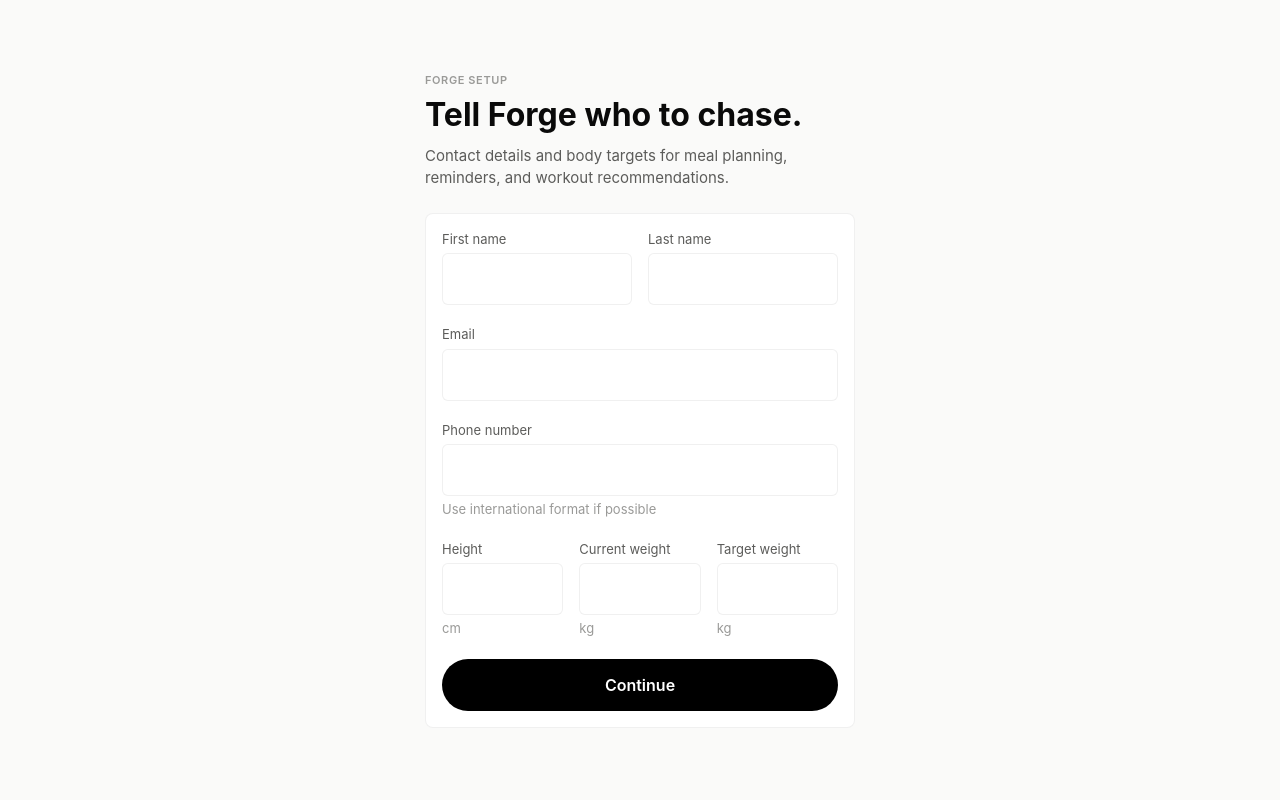
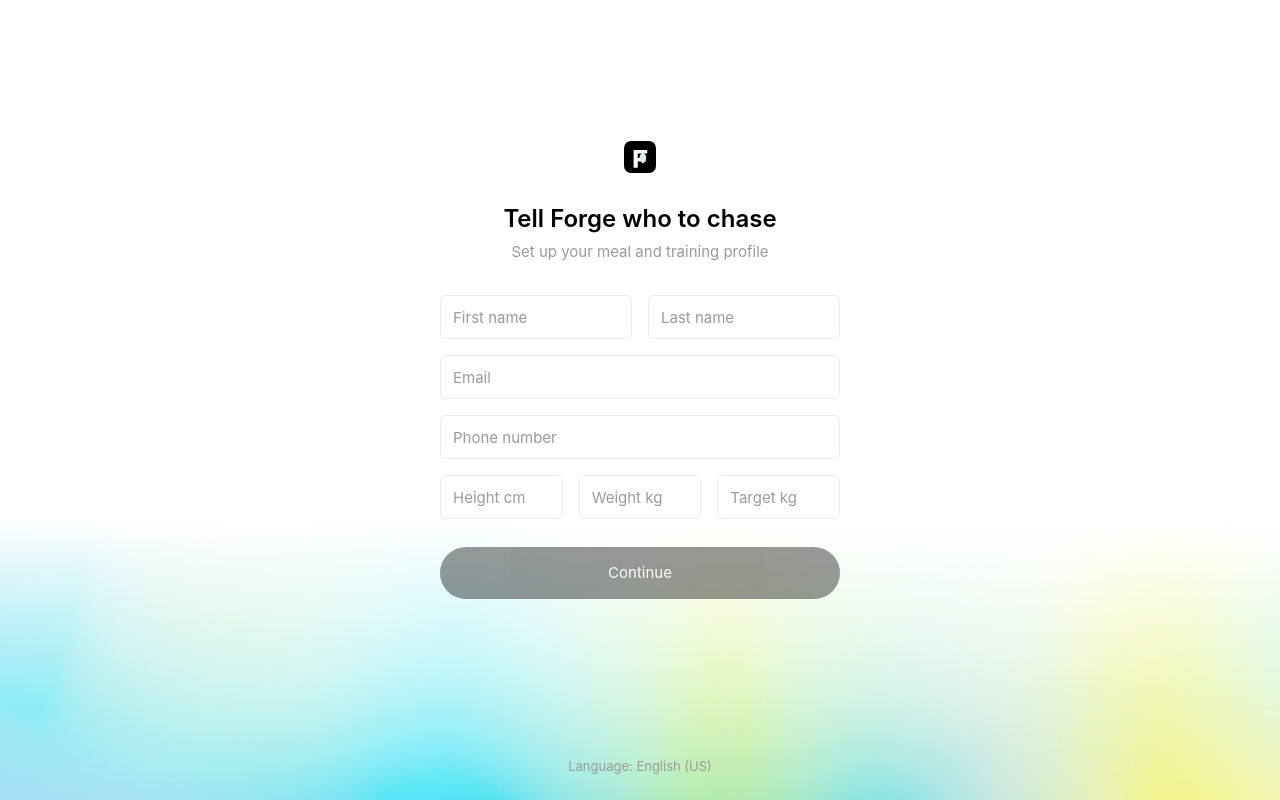
Before and after one commit to olusegun-adeniyi/Workout---meal-planner, a Next.js app: page / in a window 1280 px wide. Built offline with nearby package versions, Linux system fonts and the light colour scheme.

Commit message:
Update signup page visual design

```diff
--- a/app/globals.css
+++ b/app/globals.css
@@ -21,7 +21,7 @@
   --color-surface-overlay:  rgba(10, 10, 10, 0.50);
 
   /* Text */
-  --color-text-primary:   #0a0a0a;
+  --color-text-primary:   #8D8B94;
   --color-text-secondary: #5c5c5a;
   --color-text-tertiary:  #9a9a98;
   --color-text-disabled:  #c4c4c2;
@@ -31,7 +31,7 @@
   --color-text-success:   #16a34a;
 
   /* Border */
-  --color-border-default:  rgba(10, 10, 10, 0.06);
+  --color-border-default:  #ebebeb;
   --color-border-strong:   rgba(10, 10, 10, 0.12);
   --color-border-focus:    #000000;
   --color-border-error:    #dc2626;
@@ -86,3 +86,25 @@
   -webkit-font-smoothing: antialiased;
   -moz-osx-font-smoothing: grayscale;
 }
+
+input[type='number']::-webkit-outer-spin-button,
+input[type='number']::-webkit-inner-spin-button {
+  margin: 0;
+  -webkit-appearance: none;
+}
+
+input[type='number'] {
+  -moz-appearance: textfield;
+}
+
+input:-webkit-autofill,
+input:-webkit-autofill:hover,
+input:-webkit-autofill:focus,
+textarea:-webkit-autofill,
+textarea:-webkit-autofill:hover,
+textarea:-webkit-autofill:focus {
+  -webkit-box-shadow: 0 0 0 1000px var(--color-surface-default) inset;
+  -webkit-text-fill-color: #000000;
+  caret-color: #000000;
+  transition: background-color 9999s ease-out;
+}
--- a/app/page.tsx
+++ b/app/page.tsx
@@ -1,9 +1,10 @@
 'use client'
 
 import { useMemo, useState } from 'react'
+import type { FormEvent, HTMLAttributes, HTMLInputTypeAttribute } from 'react'
 import { CheckCircle2 } from 'lucide-react'
 import Link from 'next/link'
-import { Button, Card, TextInput } from '@/components/component-library'
+import { Button } from '@/components/component-library'
 
 type FormValues = {
   firstName: string
@@ -25,6 +26,66 @@
   heightCm: '',
   currentWeightKg: '',
   targetWeightKg: '',
+}
+
+const fieldLabels: Record<keyof FormValues, string> = {
+  firstName: 'First name',
+  lastName: 'Last name',
+  email: 'Email',
+  phone: 'Phone number',
+  heightCm: 'Height',
+  currentWeightKg: 'Current weight',
+  targetWeightKg: 'Target weight',
+}
+
+function OnboardingField({
+  field,
+  value,
+  error,
+  type = 'text',
+  inputMode,
+  autoComplete,
+  placeholder,
+  onChange,
+}: {
+  field: keyof FormValues
+  value: string
+  error?: string
+  type?: HTMLInputTypeAttribute
+  inputMode?: HTMLAttributes<HTMLInputElement>['inputMode']
+  autoComplete?: string
+  placeholder?: string
+  onChange: (value: string) => void
+}) {
+  const id = `onboarding-${field}`
+  const isNumeric = type === 'number'
+
+  return (
+    <div>
+      <label className="sr-only" htmlFor={id}>
+        {fieldLabels[field]}
+      </label>
+      <div className="relative">
+        <input
+          id={id}
+          type={isNumeric ? 'text' : type}
+          inputMode={inputMode}
+          autoComplete={autoComplete}
+          value={value}
+          placeholder={placeholder ?? fieldLabels[field]}
+          aria-invalid={!!error}
+          aria-describedby={error ? `${id}-error` : undefined}
+          onChange={(event) => onChange(event.target.value)}
+          className="h-11 w-full rounded-[var(--radius-md)] border border-[var(--color-border-default)] bg-[var(--color-surface-default)] px-3 text-[15px] text-black outline-none transition-all placeholder:text-[var(--color-text-tertiary)] hover:border-[var(--color-border-strong)] focus:border-[var(--color-action-primary)] focus:ring-1 focus:ring-[var(--color-action-primary)]"
+        />
+      </div>
+      {error && (
+        <p id={`${id}-error`} className="mt-1 px-4 text-[12px] text-[var(--color-state-error)]">
+          {error}
+        </p>
+      )}
+    </div>
+  )
 }
 
 function validate(values: FormValues): FormErrors {
@@ -73,6 +134,8 @@
     return [values.firstName.trim(), values.lastName.trim()].filter(Boolean).join(' ')
   }, [values.firstName, values.lastName])
 
+  const isFormFilled = Object.values(values).every((value) => value.trim().length > 0)
+
   function updateField(field: keyof FormValues, value: string) {
     setValues((current) => ({ ...current, [field]: value }))
     setErrors((current) => ({ ...current, [field]: undefined }))
@@ -80,7 +143,7 @@
     setSubmitted(false)
   }
 
-  async function handleSubmit(event: React.FormEvent<HTMLFormElement>) {
+  async function handleSubmit(event: FormEvent<HTMLFormElement>) {
     event.preventDefault()
     const nextErrors = validate(values)
     setErrors(nextErrors)
@@ -132,87 +195,90 @@
   }
 
   return (
-    <main className="min-h-screen bg-[var(--color-bg-primary)] px-4 py-8">
-      <div className="mx-auto flex min-h-[calc(100vh-64px)] w-full max-w-[430px] flex-col justify-center">
-        <div className="mb-6">
-          <p className="mb-2 text-[11px] font-semibold uppercase tracking-[0.6px] text-[var(--color-text-tertiary)]">
-            Forge setup
-          </p>
-          <h1 className="text-[32px] font-bold leading-[36px] text-[var(--color-text-primary)]">
-            Tell Forge who to chase.
+    <main className="min-h-screen bg-[#F6F5F3] bg-[url('/images/desktop-background.png')] bg-cover bg-center bg-no-repeat">
+      <div className="flex min-h-screen flex-col items-center px-6">
+        <section className="flex w-full max-w-[400px] flex-1 flex-col justify-center pb-[12vh] pt-[10vh]">
+          <img
+            src="/icons/forge-icon.svg"
+            alt=""
+            className="mx-auto mb-8 h-8 w-8"
+          />
+
+          <div className="mb-8 text-center">
+            <h1 className="text-[24px] font-semibold leading-[28px] text-black">
+              Tell Forge who to chase
             </h1>
-          <p className="mt-3 text-[15px] leading-[22px] text-[var(--color-text-secondary)]">
-            Contact details and body targets for meal planning, reminders, and workout recommendations.
+            <p className="mt-2 text-[15px] font-normal leading-[22px] text-[var(--color-text-tertiary)]">
+              Set up your meal and training profile
             </p>
           </div>
 
-        <Card className="p-4">
-          <form className="flex flex-col gap-5" onSubmit={handleSubmit} noValidate>
+          <form className="flex flex-col gap-4" onSubmit={handleSubmit} noValidate>
             <div className="grid grid-cols-1 gap-4 sm:grid-cols-2">
-              <TextInput
-                label="First name"
+              <OnboardingField
+                field="firstName"
                 autoComplete="given-name"
                 value={values.firstName}
                 error={errors.firstName}
-                onChange={(event) => updateField('firstName', event.target.value)}
+                onChange={(value) => updateField('firstName', value)}
               />
-              <TextInput
-                label="Last name"
+              <OnboardingField
+                field="lastName"
                 autoComplete="family-name"
                 value={values.lastName}
                 error={errors.lastName}
-                onChange={(event) => updateField('lastName', event.target.value)}
+                onChange={(value) => updateField('lastName', value)}
               />
             </div>
 
-            <TextInput
-              label="Email"
+            <OnboardingField
+              field="email"
               type="email"
               inputMode="email"
               autoComplete="email"
               value={values.email}
               error={errors.email}
-              onChange={(event) => updateField('email', event.target.value)}
+              onChange={(value) => updateField('email', value)}
             />
 
-            <TextInput
-              label="Phone number"
+            <OnboardingField
+              field="phone"
               type="tel"
               inputMode="tel"
               autoComplete="tel"
+              placeholder="Phone number"
               value={values.phone}
               error={errors.phone}
-              helperText="Use international format if possible"
-              onChange={(event) => updateField('phone', event.target.value)}
+              onChange={(value) => updateField('phone', value)}
             />
 
             <div className="grid grid-cols-1 gap-4 sm:grid-cols-3">
-              <TextInput
-                label="Height"
+              <OnboardingField
+                field="heightCm"
                 type="number"
                 inputMode="decimal"
+                placeholder="Height cm"
                 value={values.heightCm}
                 error={errors.heightCm}
-                helperText="cm"
-                onChange={(event) => updateField('heightCm', event.target.value)}
+                onChange={(value) => updateField('heightCm', value)}
               />
-              <TextInput
-                label="Current weight"
+              <OnboardingField
+                field="currentWeightKg"
                 type="number"
                 inputMode="decimal"
+                placeholder="Weight kg"
                 value={values.currentWeightKg}
                 error={errors.currentWeightKg}
-                helperText="kg"
-                onChange={(event) => updateField('currentWeightKg', event.target.value)}
+                onChange={(value) => updateField('currentWeightKg', value)}
               />
-              <TextInput
-                label="Target weight"
+              <OnboardingField
+                field="targetWeightKg"
                 type="number"
                 inputMode="decimal"
+                placeholder="Target kg"
                 value={values.targetWeightKg}
                 error={errors.targetWeightKg}
-                helperText="kg"
-                onChange={(event) => updateField('targetWeightKg', event.target.value)}
+                onChange={(value) => updateField('targetWeightKg', value)}
               />
             </div>
 
@@ -222,11 +288,10 @@
               </div>
             )}
 
-            <Button type="submit" loading={saving}>
+            <Button type="submit" loading={saving} disabled={!isFormFilled || saving} className="mt-3">
               Continue
             </Button>
           </form>
-        </Card>
 
           {submitted && (
             <div
@@ -250,6 +315,11 @@
               </div>
             </div>
           )}
+        </section>
+
+        <footer className="pb-6 text-center text-[13px] text-[var(--color-text-tertiary)]">
+          Language: English (US)
+        </footer>
       </div>
     </main>
   )
--- a/components/component-library.tsx
+++ b/components/component-library.tsx
@@ -335,8 +335,8 @@
     <button
       disabled={disabled || loading}
       className={cn(
-        'relative flex w-full items-center justify-center font-semibold transition-all',
-        isMd ? 'h-[52px] rounded-[var(--radius-pill)] px-6 text-[16px]' : 'h-9 rounded-[var(--radius-pill)] px-4 text-[14px]',
+        'relative flex w-full items-center justify-center font-normal transition-all',
+        isMd ? 'h-[52px] rounded-[var(--radius-pill)] px-6 text-[15px]' : 'h-9 rounded-[var(--radius-pill)] px-4 text-[15px]',
         BUTTON_VARIANTS[variant],
         className,
       )}
@@ -461,7 +461,7 @@
         aria-describedby={error ? errorId : undefined}
         aria-invalid={!!error}
         className={cn(
-          'h-[52px] w-full rounded-[var(--radius-md)] border bg-[var(--color-surface-default)] px-4 text-[15px] text-[var(--color-text-primary)] outline-none transition-all placeholder:text-[var(--color-text-tertiary)]',
+          'h-11 w-full rounded-[var(--radius-md)] border bg-[var(--color-surface-default)] px-2 text-[15px] text-black outline-none transition-all placeholder:text-[var(--color-text-tertiary)]',
           error
             ? 'border-[var(--color-state-error)] focus:ring-1 focus:ring-[var(--color-state-error)]'
             : 'border-[var(--color-border-default)] hover:border-[var(--color-border-strong)] focus:border-[var(--color-action-primary)] focus:ring-1 focus:ring-[var(--color-action-primary)]',
@@ -499,7 +499,7 @@
       <input
         type="search"
         value={value}
-        className="h-[52px] w-full rounded-[var(--radius-md)] border border-[var(--color-border-default)] bg-[var(--color-surface-default)] pl-11 pr-10 text-[15px] text-[var(--color-text-primary)] outline-none placeholder:text-[var(--color-text-tertiary)] hover:border-[var(--color-border-strong)] focus:border-[var(--color-action-primary)] focus:ring-1 focus:ring-[var(--color-action-primary)]"
+        className="h-11 w-full rounded-[var(--radius-md)] border border-[var(--color-border-default)] bg-[var(--color-surface-default)] pl-11 pr-10 text-[15px] text-black outline-none placeholder:text-[var(--color-text-tertiary)] hover:border-[var(--color-border-strong)] focus:border-[var(--color-action-primary)] focus:ring-1 focus:ring-[var(--color-action-primary)]"
         {...props}
       />
       {value && onClear && (
@@ -540,7 +540,7 @@
           maxLength={maxLength}
           aria-invalid={!!error}
           className={cn(
-            'w-full min-h-[96px] max-h-[200px] resize-none rounded-[var(--radius-md)] border bg-[var(--color-surface-default)] px-4 py-3 text-[15px] text-[var(--color-text-primary)] outline-none transition-all placeholder:text-[var(--color-text-tertiary)]',
+            'w-full min-h-[96px] max-h-[200px] resize-none rounded-[var(--radius-md)] border bg-[var(--color-surface-default)] px-4 py-3 text-[15px] text-black outline-none transition-all placeholder:text-[var(--color-text-tertiary)]',
             error
               ? 'border-[var(--color-state-error)] focus:ring-1 focus:ring-[var(--color-state-error)]'
               : 'border-[var(--color-border-default)] hover:border-[var(--color-border-strong)] focus:border-[var(--color-action-primary)] focus:ring-1 focus:ring-[var(--color-action-primary)]',
--- a/lib/tokens.ts
+++ b/lib/tokens.ts
@@ -31,7 +31,7 @@
   },
 
   text: {
-    primary: '#0a0a0a',   // All headings and body copy
+    primary: '#8D8B94',   // All headings and body copy
     secondary: '#5c5c5a', // Labels, meta, descriptions
     tertiary: '#9a9a98',  // Timestamps, placeholders, dimmed values
     disabled: '#c4c4c2',  // Disabled controls, inactive nav items
@@ -42,7 +42,7 @@
   },
 
   border: {
-    default: 'rgba(10, 10, 10, 0.06)',  // Cards, inputs at rest
+    default: '#ebebeb',                 // Cards, inputs at rest
     strong: 'rgba(10, 10, 10, 0.12)',   // Hovered cards, active inputs
     focus: '#000000',                   // Focused input ring (1px)
     error: '#dc2626',                   // Invalid input border
```
Also changed, not shown: public/images/desktop-background.png (added), 2 other files (tests, documents, lock files or other folders). Lines whose indentation alone changed are shown as unchanged.
